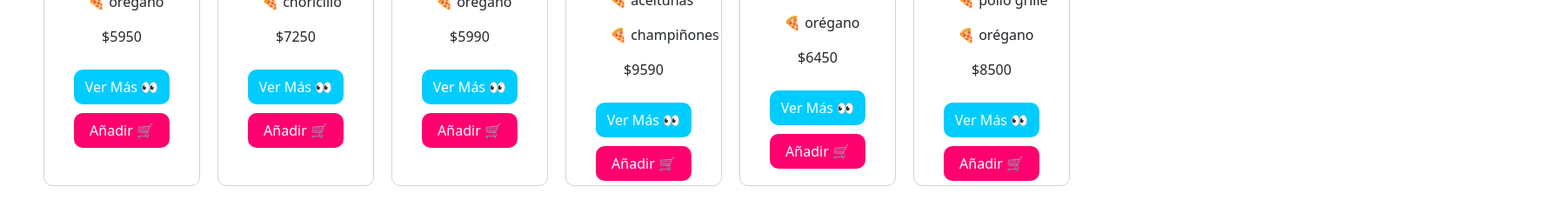
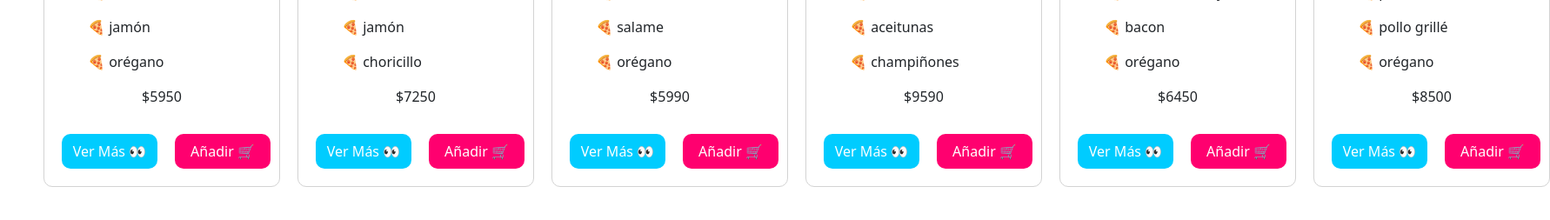
Before and after one commit to sudwsantos/Mamma-Mia, a React (Create React App) app: page / in a window 1280 px wide. Shown: the part 647-900 px from the top of the page at 87% size, 1782 px wide, since content can reach past the window. Built offline with nearby package versions, Linux system fonts and the light colour scheme.

Commit message:
Creando los botones y vista pizza y pedido

```diff
--- a/src/App.css
+++ b/src/App.css
@@ -41,6 +41,9 @@
 
 .container-btn {
   margin: 5px;
+  display: flex;
+  justify-content: center;
+  align-items: center;
 }
 .btn1 {
   margin: 10px;
--- /dev/null
+++ b/src/components/Btn_Add.jsx
@@ -0,0 +1,11 @@
+import React from 'react'
+
+const BTN_ADD = () => {
+  return (
+    <div className="container-btn">
+      <button className="btn2">Añadir 🛒</button>
+    </div>
+  );
+};
+
+export default BTN_ADD;
--- /dev/null
+++ b/src/components/Btn_Ver_Mas.jsx
@@ -0,0 +1,13 @@
+import React from 'react'
+import "../App.css";
+
+
+const BTN_VER_MAS = () => {
+  return (
+    <div className="container-btn">
+      <button className="btn1">Ver Más 👀</button>
+    </div>
+  );
+};
+
+export default BTN_VER_MAS;
--- a/src/views/Pizza.jsx
+++ b/src/components/Pizza.jsx
@@ -1,11 +1,16 @@
-import React from 'react'
+import React from "react";
+import BTN_ADD from "./Btn_Add";
 import AllProductos from "../pizzas.json";
 
 const Pizza = () => {
   const data = AllProductos;
 
+{
+  // El useState me ayudará a que se renderice una pura vez. Como esta ahora me muestra todos los productos en pantalla de una
+}
+
   return (
-    <div className='contenedor-ver-mas'>
+    <div className="contenedor-ver-mas">
       {data.map((pizza, index) => {
         return (
           <div className="contenedor-pizza">
@@ -20,14 +25,12 @@ const Pizza = () => {
               <p key={index}>🍕 {pizza.ingredients[3]}</p>
               <div>${pizza.price}</div>
             </div>
-            <button>Añadir 🛒</button>
+            <BTN_ADD />
           </div>
         );
       })}
+    </div>
+  );
+};
 
-
-    </div>
-  )
-}
-
-export default Pizza
+export default Pizza;
--- a/src/components/Productos.jsx
+++ b/src/components/Productos.jsx
@@ -1,5 +1,7 @@
 import React from "react";
 import AllProductos from "../pizzas.json";
+import BTN_ADD from "./Btn_Add";
+import BTN_VER_MAS from "./Btn_Ver_Mas";
 
 const Productos = () => {
   const data = AllProductos;
@@ -25,8 +27,8 @@ const Productos = () => {
             </div>
             <p>${producto.price}</p>
             <div className="container-btn">
-              <button className="btn1">Ver Más 👀</button>
-              <button className="btn2">Añadir 🛒</button>
+              <BTN_VER_MAS />
+              <BTN_ADD />
             </div>
           </div>
         );
--- a/src/views/Pedido.jsx
+++ b/src/views/Pedido.jsx
@@ -1,9 +1,12 @@
-import React from 'react'
+import React from "react";
+import Pizza from "../components/Pizza";
 
 const Pedido = () => {
   return (
-    <div>Pedido</div>
-  )
-}
+    <div>
+      <Pizza />
+    </div>
+  );
+};
 
-export default Pedido
+export default Pedido;
```
Also changed, not shown: src/views/InfoPizza.jsx (added, +9 -0 lines).
